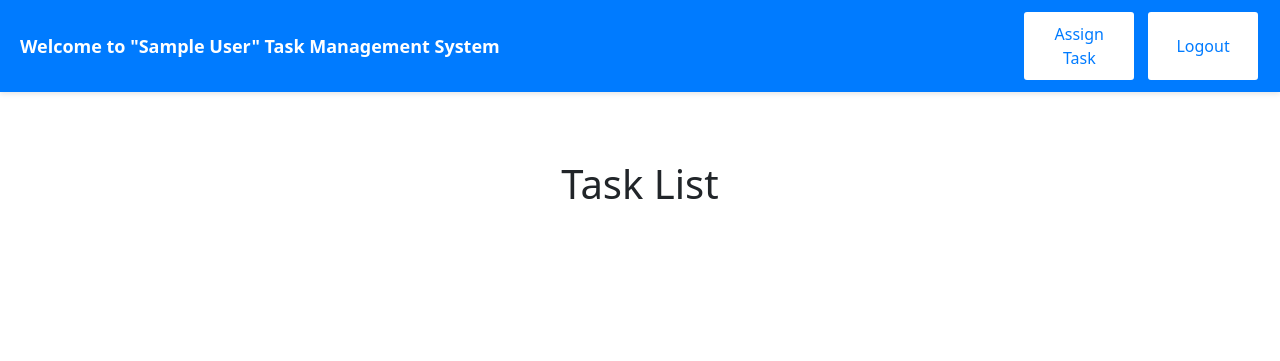
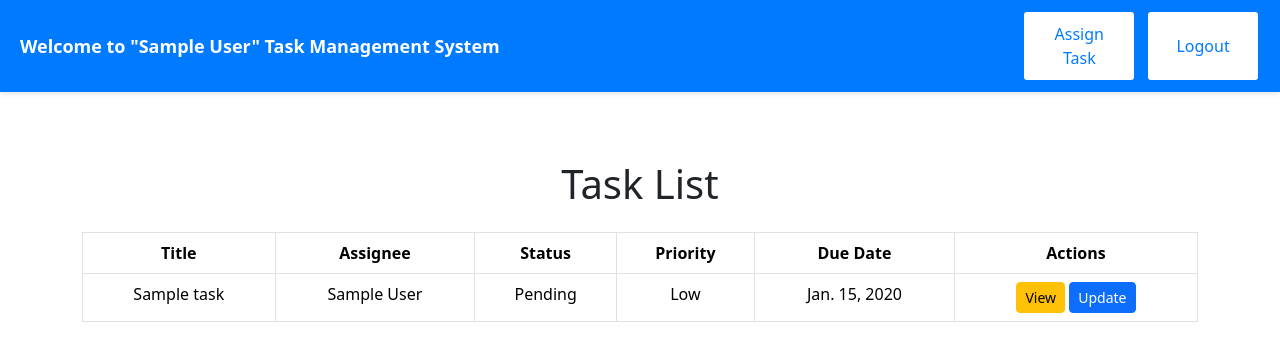
Before and after one commit to tanishgupta905/task_1_himanshu, a Django app: page /task/list in a window 1280 px wide. Shown: the top 361 px of the page. Run offline with Django 4.2, Linux system fonts and the light colour scheme; a user stored in the database is signed in; tables that the repository leaves empty hold one stand-in row (values such as "Sample post").

Commit message:
add file

```diff
--- a/app/templates/base.html
+++ b/app/templates/base.html
@@ -19,7 +19,7 @@
       </div>
       <div class="auth-buttons">
         {% if user.is_authenticated %}
-          <button onclick="window.location.href='#'">Assign Task</button>
+          <button onclick="window.location.href='{% url 'assigntask' %}'">Assign Task</button>
           <button onclick="window.location.href='{% url 'logout' %}'">Logout</button>
         {% else %}
           <button onclick="window.location.href='{% url 'signup' %}'">Signup</button>
--- a/app/templates/tasklist.html
+++ b/app/templates/tasklist.html
@@ -23,7 +23,7 @@
           </div>
           <div class="auth-buttons">
             {% if user.is_authenticated %}
-              <button onclick="window.location.href='#'">Assign Task</button>
+              <button onclick="window.location.href='{% url 'assigntask' %}'">Assign Task</button>
               <button onclick="window.location.href='{% url 'logout' %}'">Logout</button>
             {% else %}
               <button onclick="window.location.href='{% url 'signup' %}'">Signup</button>
@@ -35,6 +35,44 @@
     <div class="container my-5">
         <h1 class="text-center mb-4">Task List</h1>
 
+        <!-- Display Task List -->
+        {% if task %}
+        <div class="table-responsive">
+            <table class="table table-bordered text-center">
+                <thead>
+                    <tr>
+                        <th scope="col">Title</th>
+                        <th scope="col">Assignee</th>
+                        <th scope="col">Status</th>
+                        <th scope="col">Priority</th>
+                        <th scope="col">Due Date</th>
+                        <th scope="col">Actions</th>
+                    </tr>
+                </thead>
+                <tbody>
+                    {% for task in task %}
+                    <tr>
+                        <td>{{ task.title }}</td>
+                        <td>{{ task.assignee.first_name }} {{ task.assignee.last_name }}</td>
+                        <td>{{ task.status }}</td>
+                        <td>{{ task.get_priority_display }}</td>
+                        <td>{{ task.due_date }}</td>
+                        <td>
+                            <a href="{% url 'detailtask' task.id %}" class="btn btn-warning btn-sm">View</a>
+                            <a href="{% url 'updatetask' task.id %}" class="btn btn-primary btn-sm">Update</a>
+                            {% comment %} <a href="#" class="btn btn-primary btn-sm">Update</a>
+                            <a href="#" class="btn btn-danger btn-sm">Delete</a> {% endcomment %}
+                        </td>
+                    </tr>
+                    {% endfor %}
+                </tbody>
+            </table>
+        </div>
+        {% else %}
+        <p class="text-center">No tasks available.</p>
+        {% endif %}
+    </div>
+
     <!-- Optional: Add Bootstrap JS for additional functionality -->
     <script src="https://cdn.jsdelivr.net/npm/bootstrap@5.3.0-alpha1/dist/js/bootstrap.bundle.min.js"></script>
 </body>
--- a/app/urls.py
+++ b/app/urls.py
@@ -1,7 +1,7 @@
 from django.conf import settings
 from django.conf.urls.static import static
 from django.urls import path
-from .views import Home, SignupView, LoginView, TaskList, LogoutView
+from .views import Home, SignupView, LoginView, TaskListView, LogoutView, AssignTaskView, TaskDetailView, TaskUpdateView
 
 
 urlpatterns = [
@@ -9,6 +9,9 @@ urlpatterns = [
     path("signup/page/", SignupView.as_view(), name="signup"),
     path("login/page/", LoginView.as_view(), name="login"),
     path("logout/page/", LogoutView.as_view(), name="logout"),
-    path("task/list", TaskList.as_view(), name='tasklist')
+    path("task/list", TaskListView.as_view(), name='tasklist'),
+    path("assign/task", AssignTaskView.as_view(), name='assigntask'),
+    path("detail/task//<int:pk>/", TaskDetailView.as_view(), name='detailtask'),
+    path("update/task//<int:pk>/", TaskUpdateView.as_view(), name='updatetask'),
 
 ] + static(settings.MEDIA_URL, document_root=settings.MEDIA_ROOT)
--- a/app/views.py
+++ b/app/views.py
@@ -52,5 +52,99 @@ class LogoutView(View):
         return redirect("home_page")
 
 
-class TaskList(TemplateView):
+class AssignTaskView(View):
+    def get(self, request):
+        users = User.objects.exclude(id=request.user.id)
+        form = TaskForm()
+        return render(request, "assign_task.html", {'form': form, 'users': users})
+
+    def post(self, request):
+        form = TaskForm(request.POST)
+        if form.is_valid():
+            task = form.save(commit=False)
+            task.creator = request.user
+            task.save()
+            return redirect('tasklist')
+        else:
+            return render(request, "assign_task.html", {'form': form})
+
+
+class TaskListView(View):
     template_name = "tasklist.html"
+
+    def get(self, request):
+        task = Task.objects.all()
+        context = {"task": task}
+        return render(request, self.template_name, context=context)
+
+
+class TaskDetailView(View):
+    template_name = "taskdetail.html"
+
+    def get(self, request, pk):
+        task = Task.objects.filter(id=pk).first()
+        context = {"task": task}
+        return render(request, self.template_name, context=context)
+
+
+class TaskUpdateView(View):
+    template_name = "taskupdate.html"
+
+    def get(self, request, pk):
+        task = Task.objects.filter(id=pk).first()
+        if task:
+            users = User.objects.exclude(id=request.user.id)
+            form = TaskForm(instance=task)
+            return render(request, self.template_name, {"form": form, "users": users})
+
+    def post(self, request, pk):
+        task = Task.objects.filter(id=pk).first()
+        if task:
+            form = TaskForm(request.POST, instance=task)
+            if form.is_valid():
+                form.save()
+                return redirect('tasklist')
+
+
+class AddCommentView(View):
+    template_name = "taskdetal.html"
+
+    def get(self, request, pk):
+        task = Task.objects.filter(id=pk).first()
+        comments = Comment.objects.filter(task=task)
+        form = CommentForm()
+        context = {"task": task, "comments": comments, "form": form}
+        return render(request, self.template_name, context=context)
+
+    def post(self, request, pk):
+        task = Task.objects.filter(id=pk).first()
+        form = CommentForm(request.POST)
+
+        if form.is_valid():
+            comment = form.save(commit=False)
+            comment.task = task
+            comment.user = request.user
+            comment.save()
+            return redirect
+
+
+
+
+
+
+
+
+#     def post(self, request, pk):
+#         post = Post.objects.filter(id=pk).first()
+#         form = CommentForm(request.POST)
+
+#         if form.is_valid():
+#             comment = form.save(commit=False)
+#             comment.post = post
+#             comment.user = request.user
+#             comment.save()
+#             return redirect("add_comment", pk=pk)
+
+#         comments = Comment.objects.filter(post=post)
+#         context = {"post": post, "comments": comments, "form": form}
+#         return render(request, self.template_name, context)
```
Also changed, not shown: app/templates/assign_task.html (added, +64 -0 lines), app/templates/taskdetail.html (added, +66 -0 lines), app/templates/taskupdate.html (added, +99 -0 lines).
